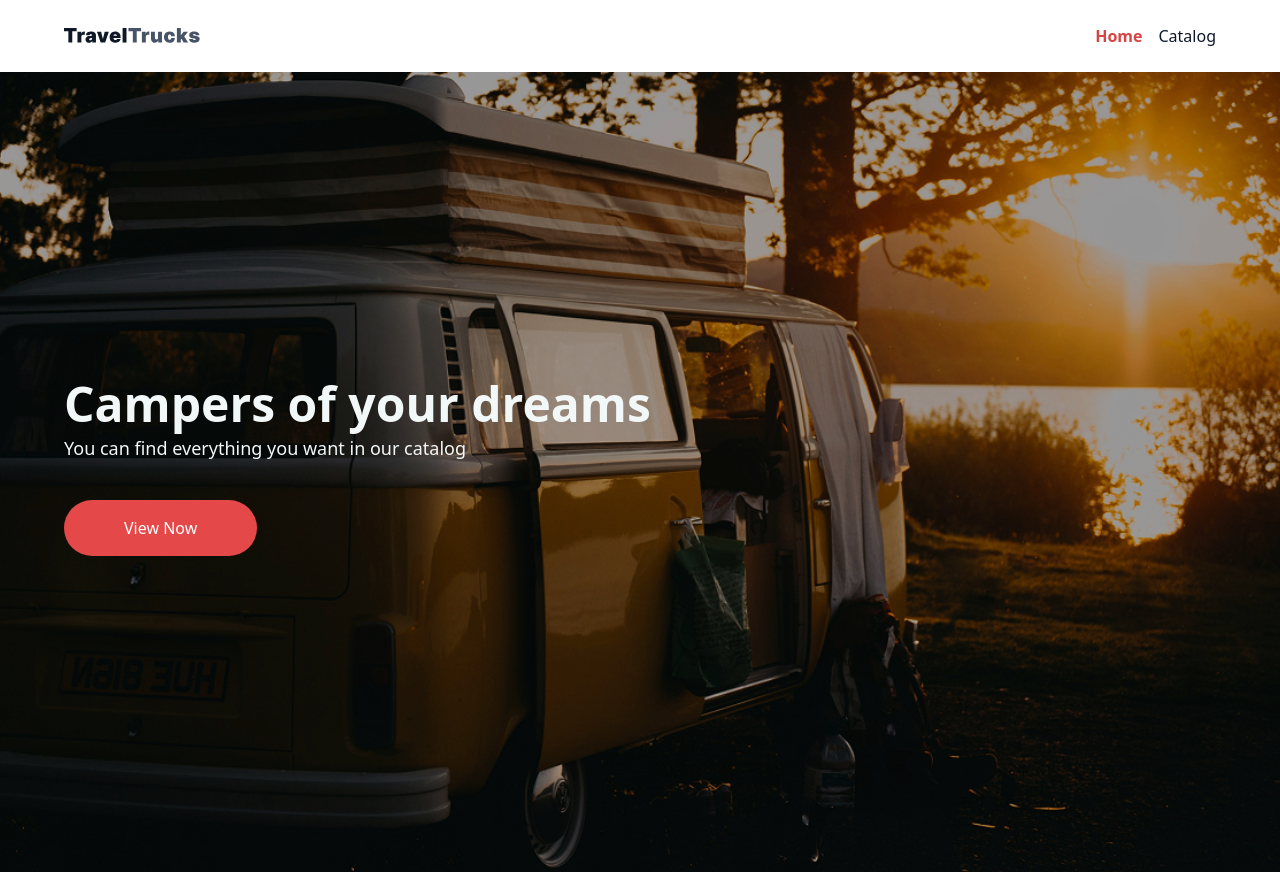
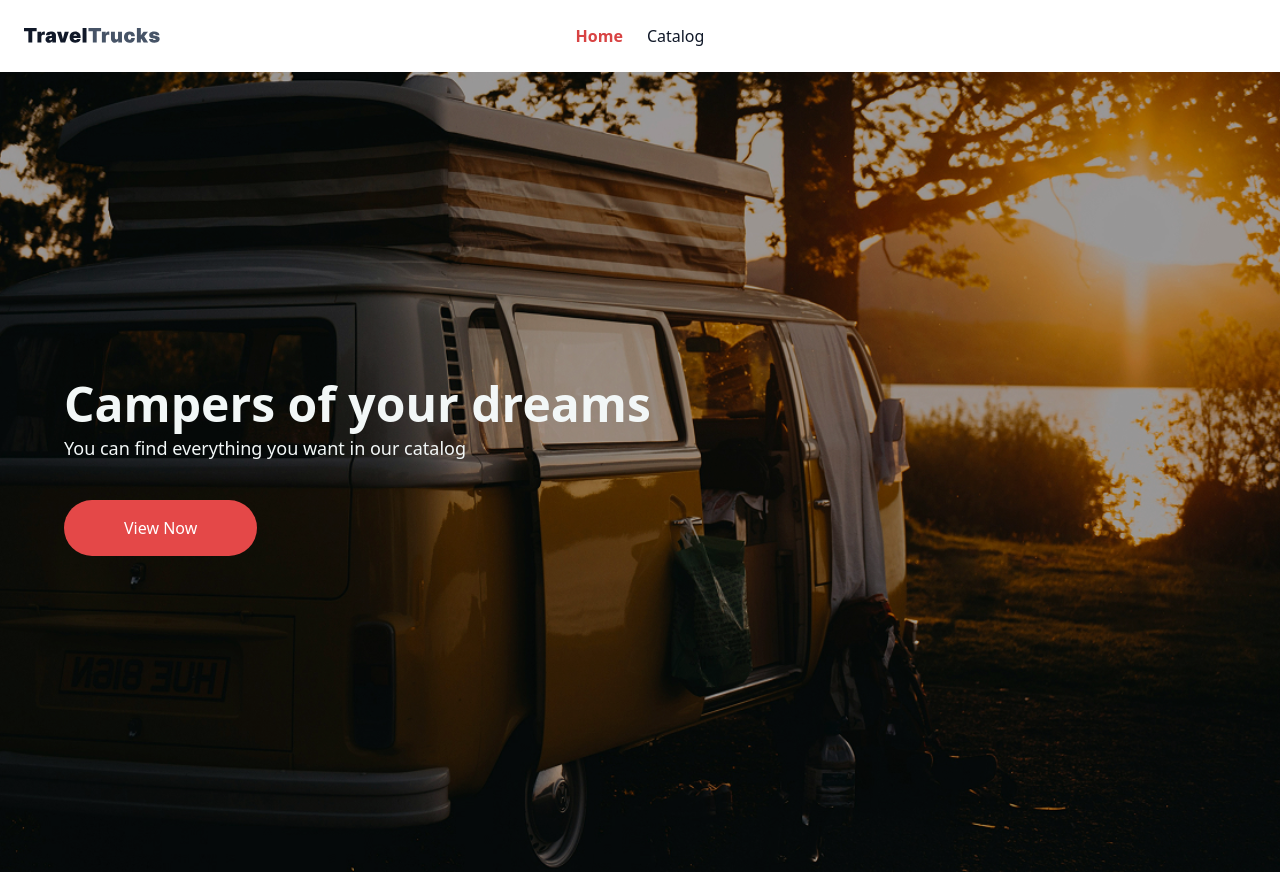
Before and after one commit to AndyGrigs/travel-trucks-rent-app, a React (Vite) app: page / in a window 1280 px wide. Built offline with nearby package versions, Linux system fonts and the light colour scheme.

Commit message:
fix navbar links in the center

```diff
--- a/src/components/Navbar.jsx
+++ b/src/components/Navbar.jsx
@@ -4,12 +4,16 @@ import Logo from "../shared/Logo";
 
 const Navbar = () => {
   return (
-    <nav>
-      <div className="container mx-auto px-[64px] py-[24px] flex justify-between items-center">
-        <NavLink to="/">
-          <Logo className='w-[136px] h-[16px]'/>
+    <nav className='relative'>
+      <div className="container mx-auto px-[64px] py-[24px] flex justify-center items-center ">
+
+         <NavLink to="/" className="absolute left-6 top-1/2 -translate-y-1/2">
+          <div className="w-[136px] h-[16px]">
+            <Logo />
+          </div>
         </NavLink>
-        <div className="space-x-4">
+
+        <div className="space-x-6 flex">
           <NavLink
             to="/"
             className={({ isActive }) =>
```
